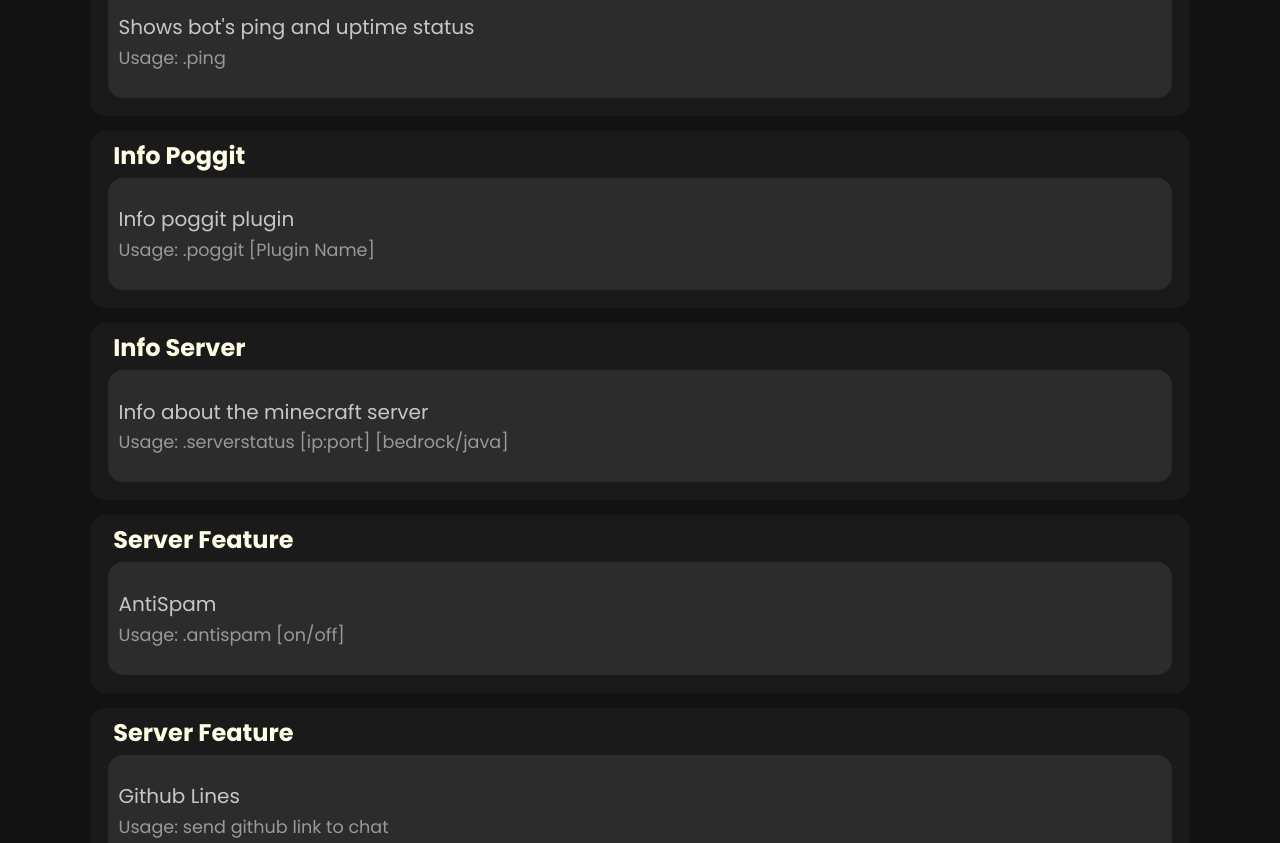
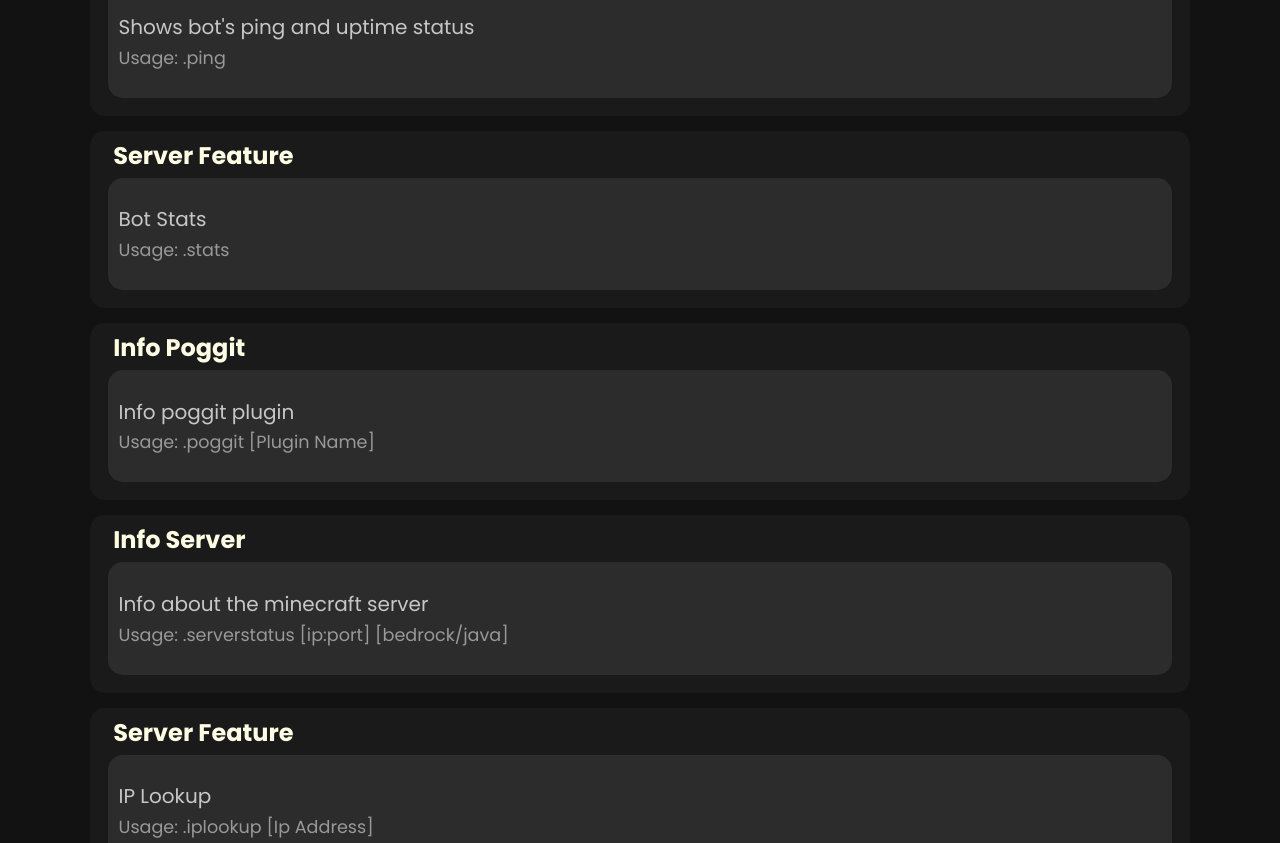
Before and after one commit to DavidGlitch04/DavidGlitch04.github.io, a plain HTML site: page index.html in a window 1280 px wide. Shown: the part 2080-2923 px from the top of the page. Drawn offline with nearby package versions, Linux system fonts and the light colour scheme.

Commit message:
Update index.html

```diff
--- a/index.html
+++ b/index.html
@@ -136,6 +136,18 @@
             </div>
             <!-- Command End -->
             <!-- Command Start -->
+            <div class="command" data-name="info">
+                <h2>Server Feature</h2><span>
+                    <div class="cmdinfo">
+                        <p>Bot Stats</p>
+                    </div>
+                    <div class="cmdali">
+                        <p>Usage: .stats</p>
+                    </div>
+                </span>
+            </div>
+            <!-- Command End -->
+            <!-- Command Start -->
             <div class="command" data-name="utility">
                 <h2>Info Poggit</h2><span>
                     <div class="cmdinfo">
@@ -163,10 +175,10 @@
             <div class="command" data-name="utility">
                 <h2>Server Feature</h2><span>
                     <div class="cmdinfo">
-                        <p>AntiSpam</p>
+                        <p>IP Lookup</p>
                     </div>
                     <div class="cmdali">
-                        <p>Usage: .antispam [on/off]</p>
+                        <p>Usage: .iplookup [Ip Address]</p>
                     </div>
                 </span>
             </div>
```
